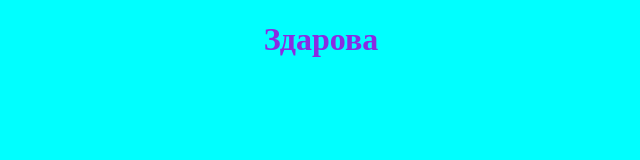
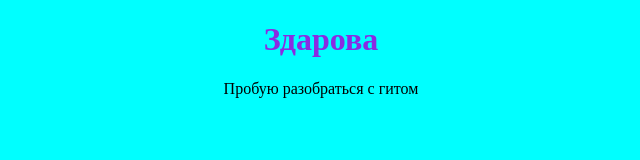
Before and after one commit to Checkfold/first-project, a plain HTML site: page index.html in a window 1280 px wide. Shown: the whole page, without its empty margins (319-959 px from the left). Drawn offline with Linux system fonts and the light colour scheme.

Commit message:
Добавил p

```diff
--- a/index.html
+++ b/index.html
@@ -8,5 +8,6 @@
 </head>
 <body class="body">
     <h1 class="main_title">Здарова</h1>
+    <p class="p">Пробую разобраться с гитом</p>
 </body>
 </html>
--- a/style.css
+++ b/style.css
@@ -8,3 +8,8 @@
     color: blueviolet;
     text-align: center;
 }
+
+.p {
+    color: black;
+    text-align: center;
+}
```
